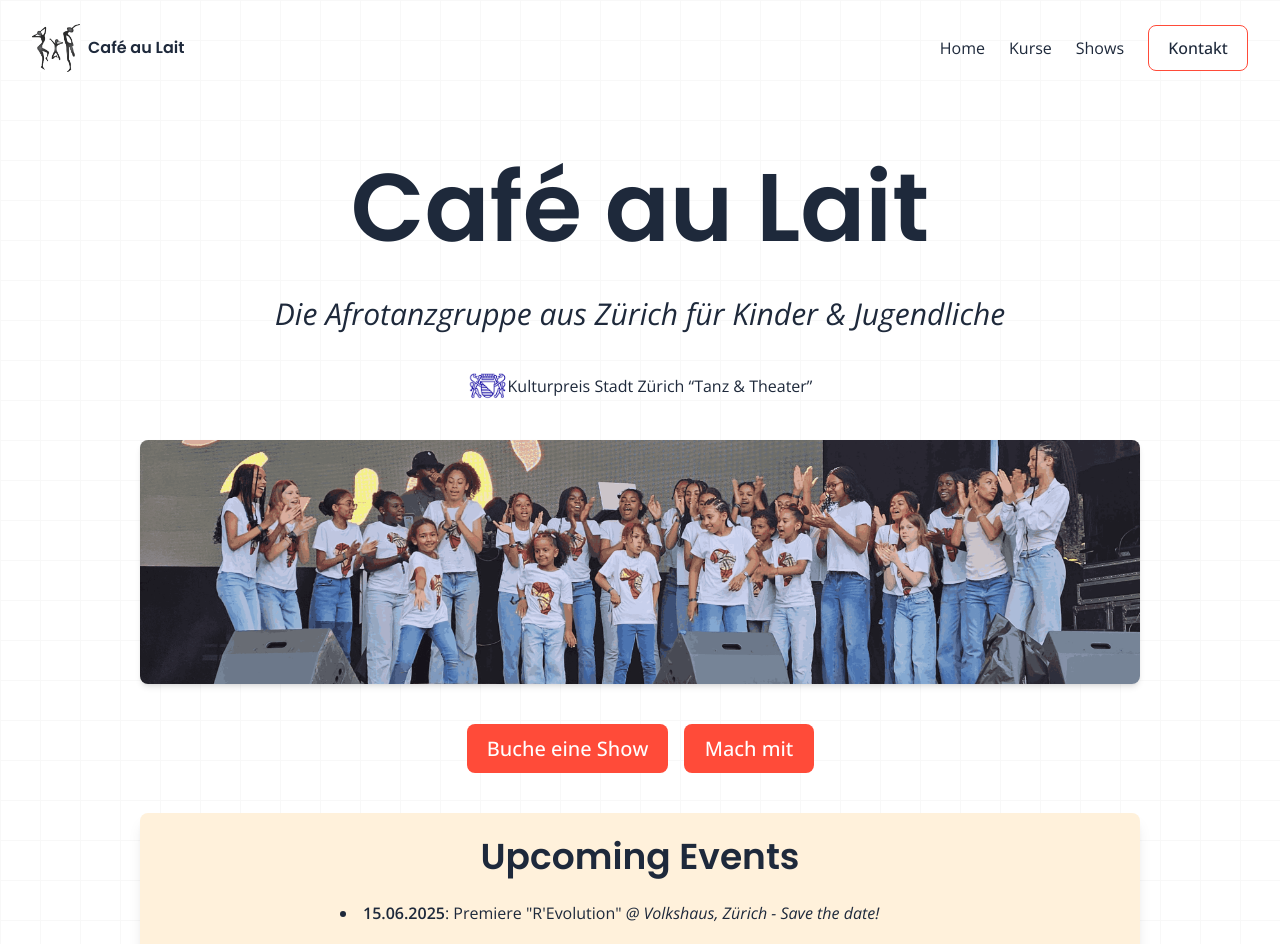
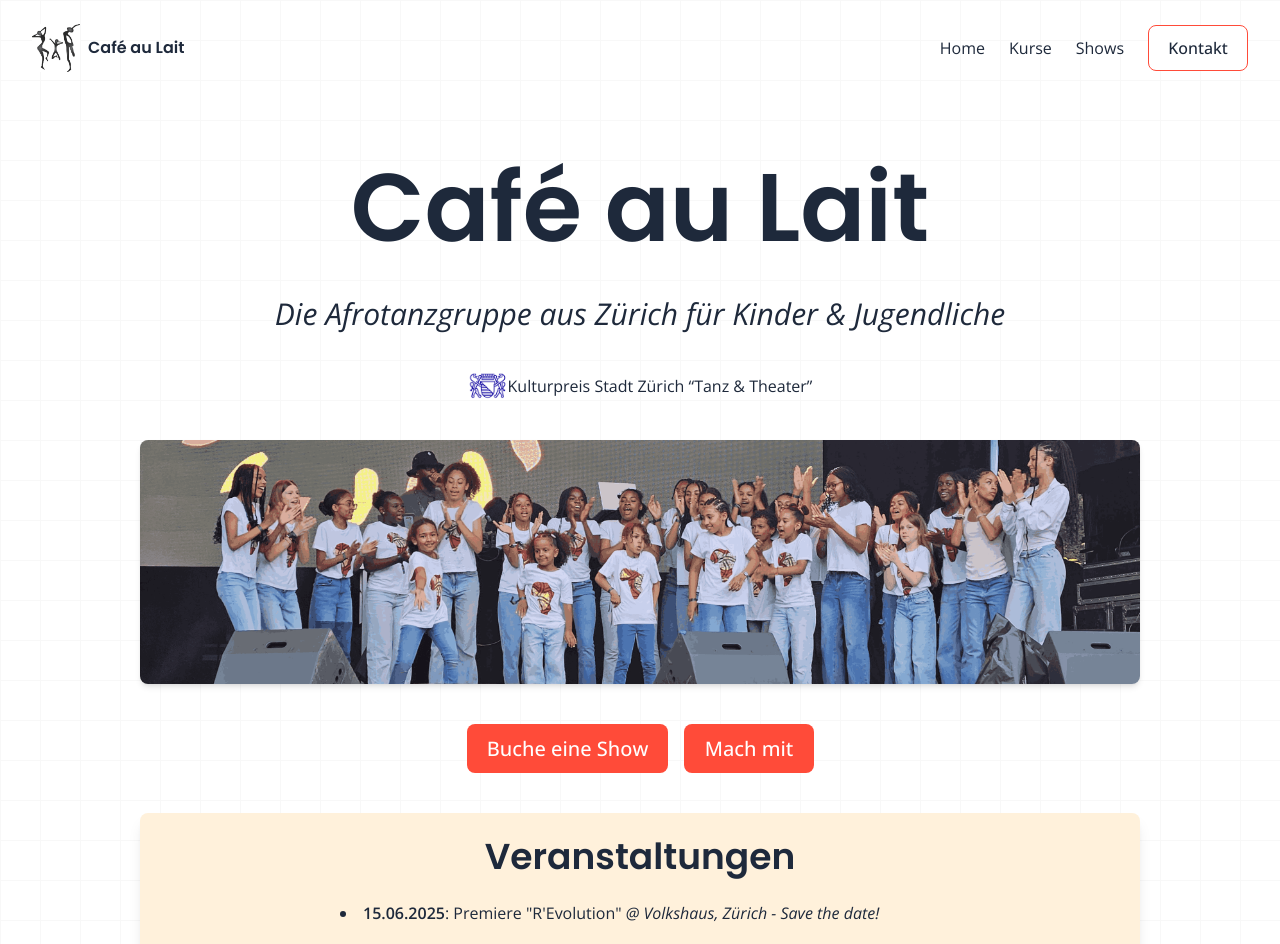
Before and after one commit to vntero/cafeaulait, a SvelteKit app: page / in a window 1280 px wide. Shown: the top 944 px of the page. Built offline with nearby package versions, Linux system fonts and the light colour scheme.

Commit message:
CAL-7 changes upcoming events

```diff
--- a/src/components/Intro.svelte
+++ b/src/components/Intro.svelte
@@ -62,7 +62,7 @@
     <div
       class="max-w-[1000px] mx-auto w-full text-center bg-[#FFF1DB] p-6 rounded-lg shadow-lg"
     >
-      <h3 class="text-4xl font-semibold mb-6">Upcoming Events</h3>
+      <h3 class="text-4xl font-semibold mb-6">Veranstaltungen</h3>
       <ul class="list-disc list-inside text-left mx-auto max-w-[600px]">
         {#each events as event}
           <li class="mb-4">
```
